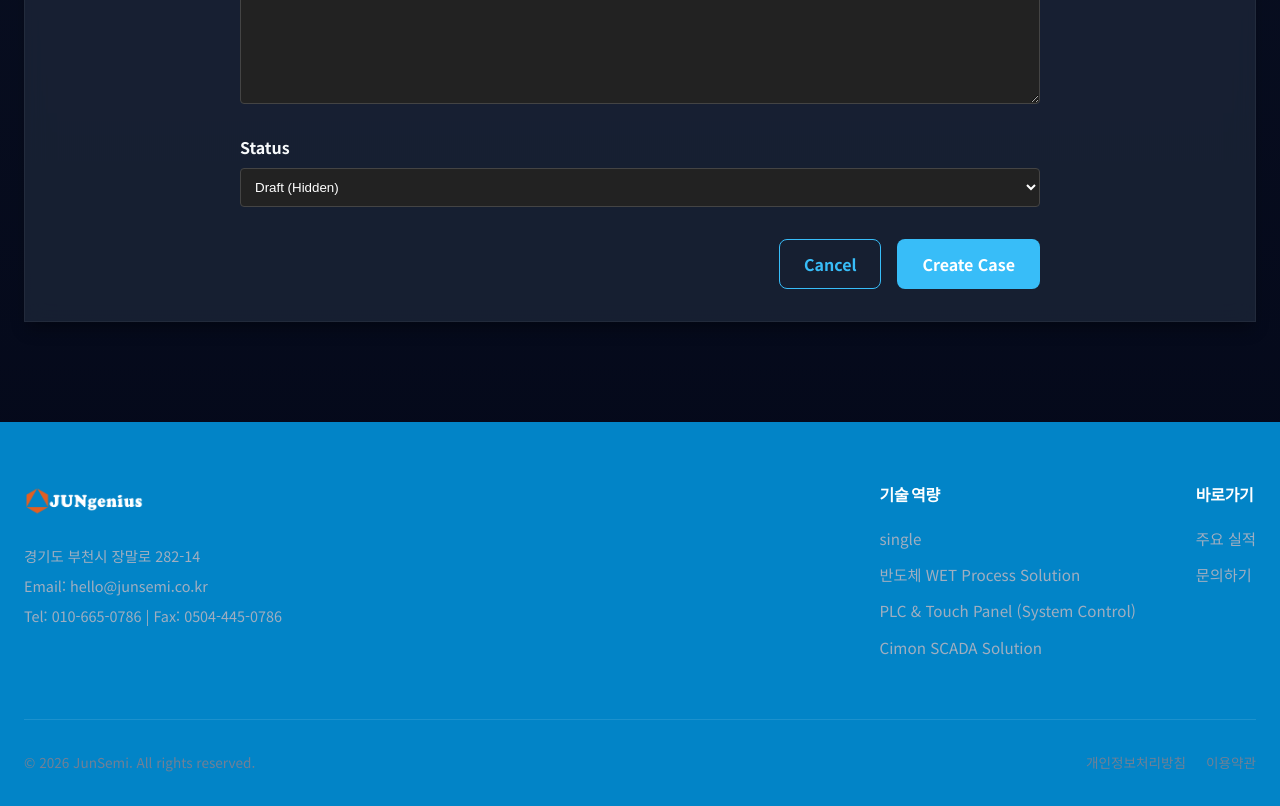
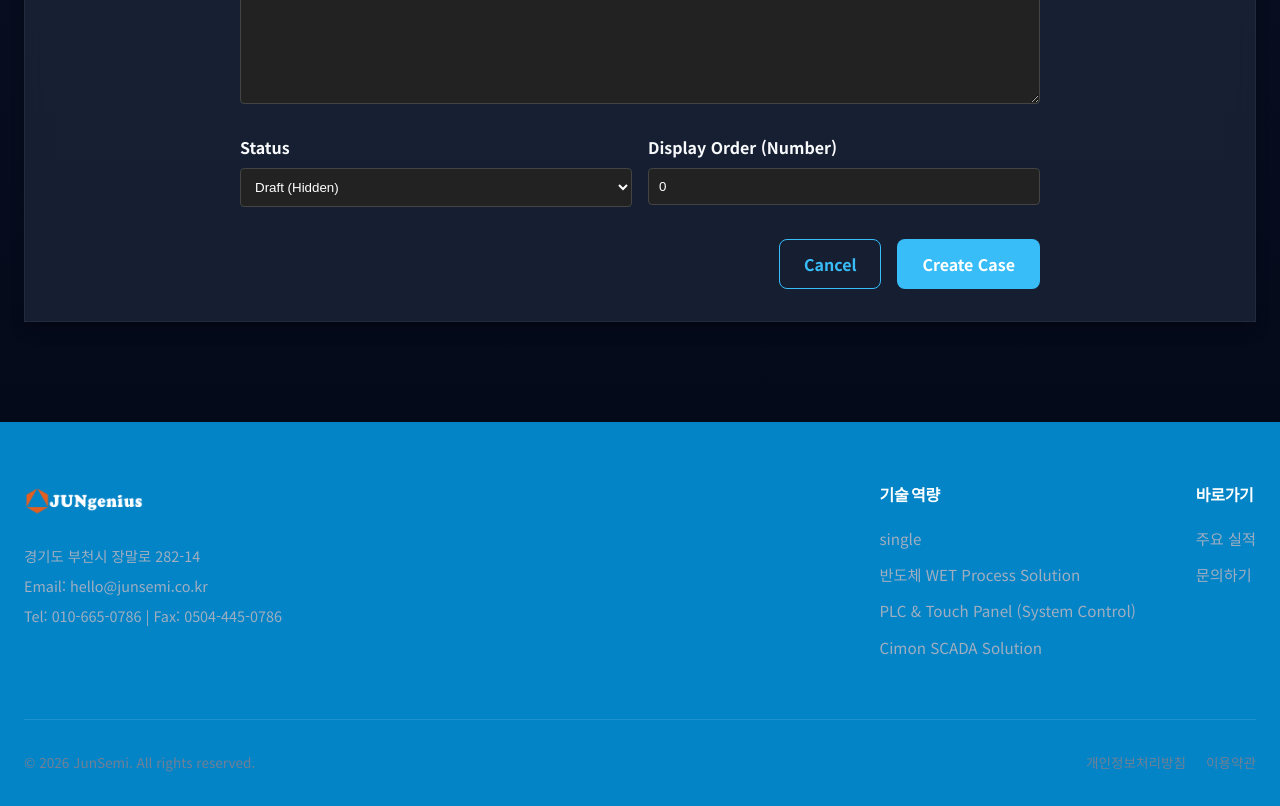
Before and after one commit to junsemi0786/junsemi-portfolio, a Next.js app: page /admin/cases/new in a window 1280 px wide. Shown: the part 1120-1926 px from the top of the page. Built offline with nearby package versions, Linux system fonts and the light colour scheme.

Commit message:
삭제 관련수정

```diff
--- a/src/components/features/CaseForm.tsx
+++ b/src/components/features/CaseForm.tsx
@@ -29,8 +29,11 @@ export default function CaseForm({ initialData, onSubmit, isEditing = false }: C
     const [tagInput, setTagInput] = useState('');
 
     const handleChange = (e: React.ChangeEvent<HTMLInputElement | HTMLTextAreaElement | HTMLSelectElement>) => {
-        const { name, value } = e.target;
-        setFormData(prev => ({ ...prev, [name]: value }));
+        const { name, value, type } = e.target;
+        setFormData(prev => ({
+            ...prev,
+            [name]: type === 'number' ? Number(value) : value
+        }));
     };
 
     const handleAddTag = (e: React.KeyboardEvent) => {
@@ -122,7 +125,12 @@ export default function CaseForm({ initialData, onSubmit, isEditing = false }: C
                     type="text"
                     name="gallery"
                     value={formData.gallery?.join(', ') || ''}
-                    onChange={(e) => setFormData(prev => ({ ...prev, gallery: e.target.value.split(',').map(s => s.trim()) }))}
+                    onChange={(e) => {
+                        const paths = e.target.value.split(',')
+                            .map(s => s.trim())
+                            .filter(s => s !== '');
+                        setFormData(prev => ({ ...prev, gallery: paths }));
+                    }}
                     placeholder="/images/detail1.jpg, /images/detail2.jpg"
                     style={{ width: '100%', padding: '10px', borderRadius: '4px', border: '1px solid #444', background: '#222', color: 'white' }}
                 />
@@ -185,7 +193,8 @@ export default function CaseForm({ initialData, onSubmit, isEditing = false }: C
                 />
             </div>
 
-            <div className="form-group" style={{ marginBottom: '2rem' }}>
+            <div className="grid-2" style={{ display: 'grid', gridTemplateColumns: '1fr 1fr', gap: '1rem', marginBottom: '2rem' }}>
+                <div className="form-group">
                     <label style={{ display: 'block', marginBottom: '0.5rem', fontWeight: 600 }}>Status</label>
                     <select
                         name="status"
@@ -197,6 +206,17 @@ export default function CaseForm({ initialData, onSubmit, isEditing = false }: C
                         <option value="published">Published (Visible)</option>
                     </select>
                 </div>
+                <div className="form-group">
+                    <label style={{ display: 'block', marginBottom: '0.5rem', fontWeight: 600 }}>Display Order (Number)</label>
+                    <input
+                        type="number"
+                        name="order"
+                        value={formData.order}
+                        onChange={handleChange}
+                        style={{ width: '100%', padding: '10px', borderRadius: '4px', border: '1px solid #444', background: '#222', color: 'white' }}
+                    />
+                </div>
+            </div>
 
             <div className="actions" style={{ display: 'flex', justifyContent: 'flex-end', gap: '1rem' }}>
                 <Button type="button" variant="outline" onClick={() => window.history.back()}>Cancel</Button>
```
Also changed, not shown: src/components/features/ExpertiseForm.tsx (+5 -2 lines). Lines whose indentation alone changed are shown as unchanged.
